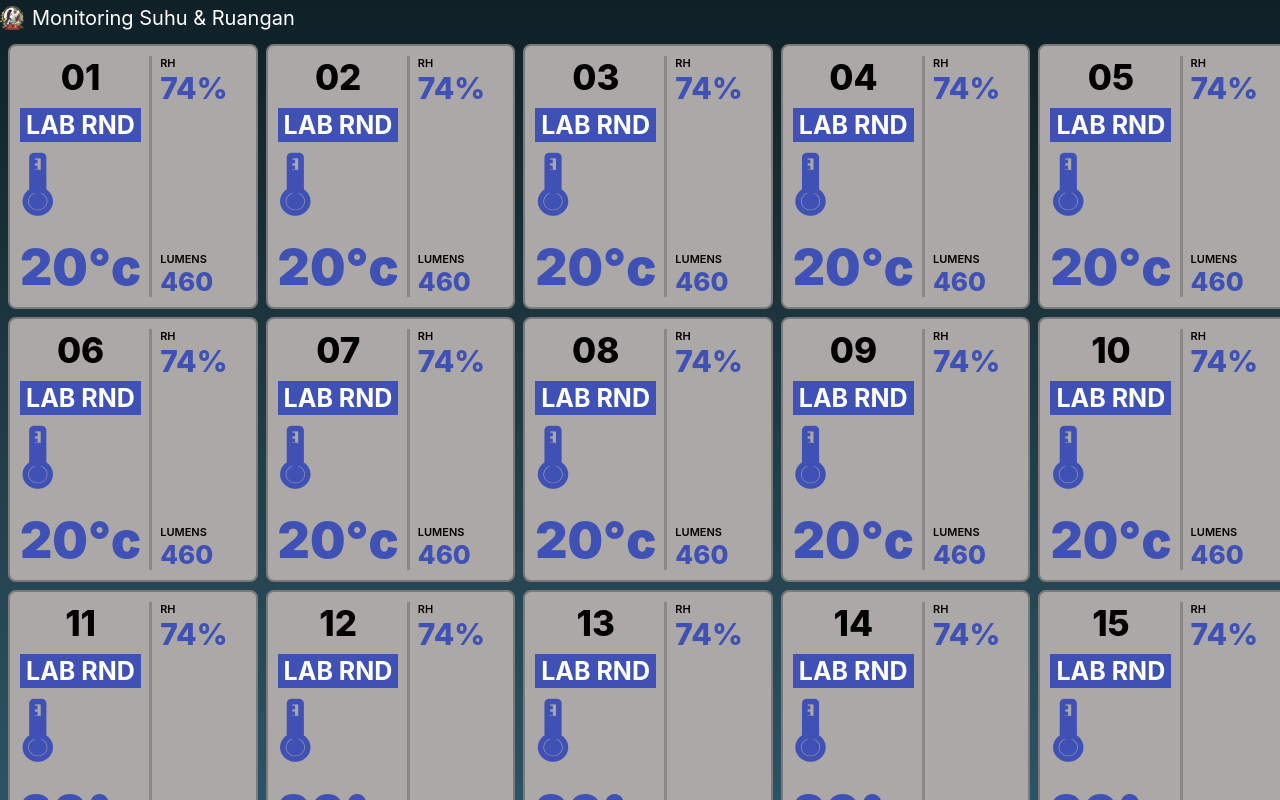
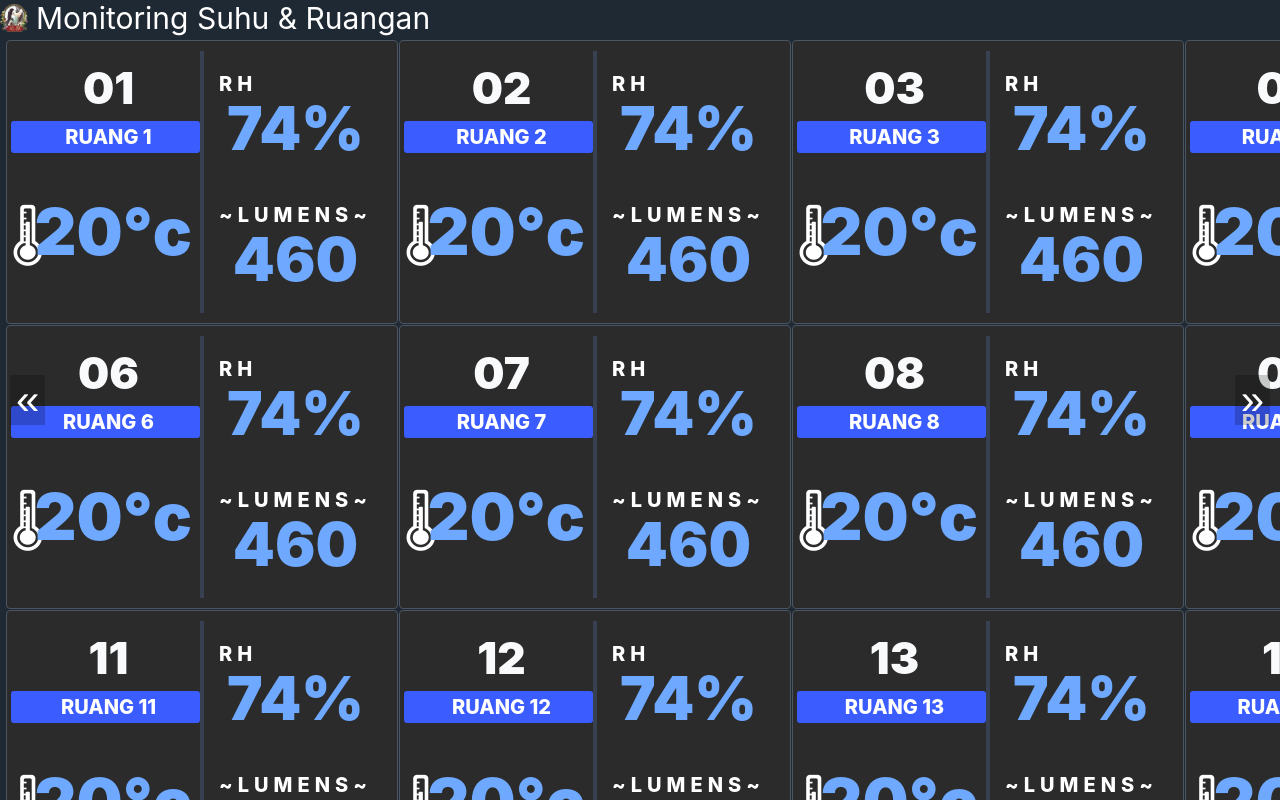
Before and after one commit to wendaberutu/Sistem-Monitoring-Suhu-Ruangan-, a React (Create React App) app: page / in a window 1280 px wide. Built offline with nearby package versions, Linux system fonts and the light colour scheme.

Commit message:
1. memperabiki tampilan agar lebih rapi 2. menambahak slide show perhalaman

```diff
--- a/src/App.css
+++ b/src/App.css
@@ -53,9 +53,56 @@
 /* SATU HALAMAN (5x3) — DIPADATKAN */
 .tv-page {
   min-width: 100vw;
-  padding: 8px;                 /* ⬅️ dari 16 → 8 */
+  padding: 8px;
   display: grid;
   grid-template-columns: repeat(5, 1fr);
   grid-template-rows: repeat(3, 1fr);
-  gap: 8px;                     /* ⬅️ dari 16 → 8 */
+  gap: 8px;
 }
+
+/* VIEWPORT TV */
+.tv-viewport {
+  width: 100vw;
+  height: calc(100vh - 36px);
+  overflow: hidden;
+}
+
+/* CONTAINER SEMUA PAGE */
+.tv-pages {
+  height: 100%;
+  display: flex;
+  transition: transform 0.5s ease;
+}
+
+/* SATU PAGE = 5x3 */
+.tv-page {
+  min-width: 100vw;
+  padding: 4px 6px;
+  display: grid;
+  grid-template-columns: repeat(5, 1fr);
+  grid-template-rows: repeat(3, 1fr);
+  gap: 1px;
+  justify-items: center;
+  align-items: center;
+}
+
+/* TOMBOL SLIDE PAGE */
+.nav-btn {
+  position: fixed;
+  top: 50%;
+  transform: translateY(-50%);
+  font-size: 42px;
+  background: rgba(0,0,0,0.2);
+  border: none;
+  color: white;
+  cursor: pointer;
+  z-index: 10;
+}
+
+.nav-btn.left {
+  left: 10px;
+}
+
+.nav-btn.right {
+  right: 10px;
+}
--- a/src/App.js
+++ b/src/App.js
@@ -1,3 +1,4 @@
+import { useState } from "react";
 import AppNavbar from "./components/AppNavbar";
 import RoomCard from "./components/RoomCard";
 import "./App.css";
@@ -13,26 +14,44 @@ function chunkArray(arr, size) {
 function App() {
 const rooms = Array.from({ length: 28 }, (_, i) => ({
   no: String(i + 1).padStart(2, "0"),
+  room: `RUANG ${i + 1}`,   // ⬅️ INI
   temp: 20,
   rh: 74,
   lumens: 460,
 }));
 
-  // 15 card per page (5 kolom × 3 baris)
+
   const pages = chunkArray(rooms, 15);
+  const [pageIndex, setPageIndex] = useState(0);
+
+  const prev = () =>
+    setPageIndex((p) => Math.max(0, p - 1));
+  const next = () =>
+    setPageIndex((p) => Math.min(pages.length - 1, p + 1));
 
   return (
     <>
       <AppNavbar />
 
+      <div className="tv-wrapper">
+        <button className="nav-btn left" onClick={prev}>
+          &laquo;
+        </button>
+
         <div className="tv-viewport">
-        <div className="tv-pages">
-          {pages.map((page, pageIndex) => (
-            <div className="tv-page" key={pageIndex}>
+          <div
+            className="tv-pages"
+            style={{
+              transform: `translateX(-${pageIndex * 100}%)`,
+            }}
+          >
+            {pages.map((page, i) => (
+              <div className="tv-page" key={i}>
                 {page.map((r) => (
                   <RoomCard
                     key={r.no}
                     no={r.no}
+                    room={r.room}
                     temp={r.temp}
                     rh={r.rh}
                     lumens={r.lumens}
@@ -42,6 +61,11 @@ function App() {
             ))}
           </div>
         </div>
+
+        <button className="nav-btn right" onClick={next}>
+          &raquo;
+        </button>
+      </div>
     </>
   );
 }
--- a/src/components/AppNavbar.jsx
+++ b/src/components/AppNavbar.jsx
@@ -10,7 +10,7 @@ export default function AppNavbar() {
   };
 
   const logoStyle = {
-    height: "24px",
+    height: "28px",
     marginRight: "8px",
   };
 
@@ -19,7 +19,7 @@ export default function AppNavbar() {
     alignItems: "center",
     lineHeight: "36px",
     color: "#ffffff",
-    fontSize: "20px",
+    fontSize: "30px",
   };
 
   return (
--- a/src/components/RoomCard.css
+++ b/src/components/RoomCard.css
@@ -1,59 +1,73 @@
-.room-card {
-  height: auto;              /* ⬅️ dari 170 → 140 */
-  padding: 10px;              /* ⬅️ lebih rapat */
-  border-radius: 8px;
-  border: 2px solid #7a7a7a;
-  background-color: #ada8a8;
+.room-card.compact {
+  height: 262px;
+  width: 370px;
+  padding: 10px;
+
+  background-color: #2b2b2b;
+  border: 1px solid #4b5563;
+  border-radius: 4px;
   display: flex;
-  flex-direction: row;
+  flex-shrink: 0;
 }
 
 /* LEFT */
 .room-left {
+  margin-top: 15px;
   flex: 1;
   display: flex;
   flex-direction: column;
-  gap : 10px;
+  justify-content:flex-start; /* ⬅️ PENTING */
+  gap: 6px;                    /* ⬅️ kontrol jarak */
 }
 
 .room-no {
-  font-size: 35px;
+  font-size: 44px;
+  font-weight: 900;
+  color: #f9fafb;
+  line-height: 1;
+  text-align: center;
+  margin-bottom: 3px;
+}
+
+.room-name {
+  background-color: #3b5cff;
+  color: #ffffff;
+  font-size: 20px;
   font-weight: 800;
+  padding: 4px 10px;
+  border-radius: 3px;
+  text-align: center;
+  margin-top: 2px;
+  padding-right: 4px;
+  margin-left: -6px;
+}
+
+.room-temp {
   display: flex;
-  justify-content: center;
-  align-items: center;
+  margin-top: 40px;
+  align-items: baseline;
+  margin-left:-6px;
+}
+
+.temp-icon {
+  font-size: 50px;
+  color: #ffffff;
+  margin-right: -10px;
 
 }
 
-.room-name {
-
-  background-color: #3f51b5;
-  color: #ffffff;
-  font-weight: 700;
-  font-size: 25px;
-  padding: 2px 6px;
-  width: fit-content;
-}
-
-.room-temp {
-  font-size: 50px;
+.temp-value {
+  font-size: 65px;
   font-weight: 900;
-  color: #3f51b5;
-  align-items: center;
-  gap: 2px;
-}
-
-.temp-icon {
-  font-size: 5px;
-  line-height: 0.5;
-  gap : 1px;
+  color: #6EA8FF;
+  line-height: 1;
+  margin: 0;
 }
 
 /* DIVIDER */
 .room-divider {
-  width: 3px;
-  background-color: rgba(0, 0, 0, 0.2);
-  margin: 0 8px;
+  width: 4px;
+  background-color: #374151;
 }
 
 /* RIGHT */
@@ -61,21 +75,25 @@
   flex: 1;
   display: flex;
   flex-direction: column;
-  justify-content: space-between;
-  text-align: left;
+  justify-content: space-around;
 }
 
-.label {
-  font-size: 11px;
-  font-weight: 600;
+.room-metric {
+  line-height: 1.1;
 }
 
-.value {
-  font-size: 26px;
+.metric-label {
+  font-size: 20px;
   font-weight: 800;
-  color: #3f51b5;
+  color: #ffffff;
+  letter-spacing: 5px;
+  padding-left: 15px;
 }
 
-.room-rh .value {
-  font-size: 30px;
+.metric-value {
+  font-size: 60px;
+  font-weight: 900;
+  color: #6EA8FF;
+  text-align: center;
+
 }
--- a/src/components/RoomCard.jsx
+++ b/src/components/RoomCard.jsx
@@ -1,39 +1,31 @@
 import Card from "react-bootstrap/Card";
 import "./RoomCard.css";
 
-export default function RoomCard({
-  no = "01",
-  room = "LAB RND",
-  temp = 20,
-  rh = 74,
-  lumens = 460,
-}) {
+export default function RoomCard(props) {
+  const { no, room, temp, rh, lumens } = props;
+
   return (
-    <Card className="room-card">
-      {/* LEFT */}
+    <Card className="room-card compact">
       <div className="room-left">
         <div className="room-no">{no}</div>
-
         <div className="room-name">{room}</div>
-
         <div className="room-temp">
-          🌡 {temp}°c
+          <span className="temp-icon">🌡</span>
+          <span className="temp-value">{temp}°c</span>
         </div>
       </div>
 
-      {/* DIVIDER */}
       <div className="room-divider" />
 
-      {/* RIGHT */}
       <div className="room-right">
-        <div className="room-rh">
-          <div className="label">RH</div>
-          <div className="value">{rh}%</div>
+        <div className="room-metric">
+          <div className="metric-label">RH</div>
+          <div className="metric-value">{rh}%</div>
         </div>
 
-        <div className="room-lux">
-          <div className="label">LUMENS</div>
-          <div className="value">{lumens}</div>
+        <div className="room-metric">
+          <div className="metric-label">~LUMENS~</div>
+          <div className="metric-value">{lumens}</div>
         </div>
       </div>
     </Card>
--- a/src/index.css
+++ b/src/index.css
@@ -8,16 +8,11 @@ body,
 }
 
 #root {
-  background: linear-gradient(
-    180deg,
-    #0f2027 0%,
-    #203a43 50%,
-    #2c5364 100%
-  );
+background-color: #1f2933;
 }
 
 body {
-  overflow: hidden;
+
   font-family: -apple-system, BlinkMacSystemFont, 'Segoe UI', 'Roboto',
     'Oxygen', 'Ubuntu', 'Cantarell', 'Fira Sans',
     'Droid Sans', 'Helvetica Neue', sans-serif;
```
Lines whose indentation alone changed are shown as unchanged.
